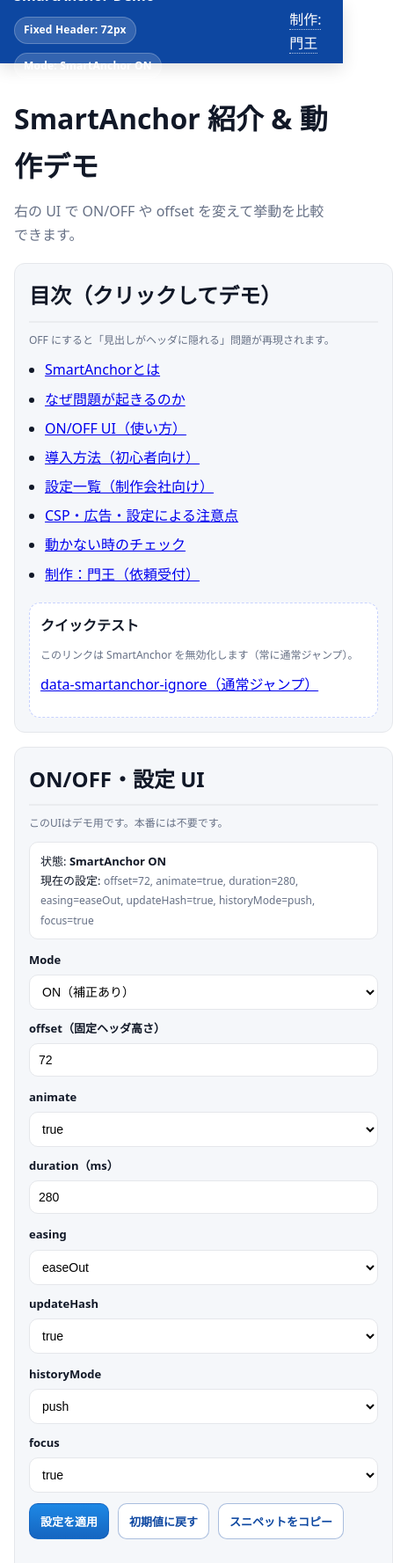
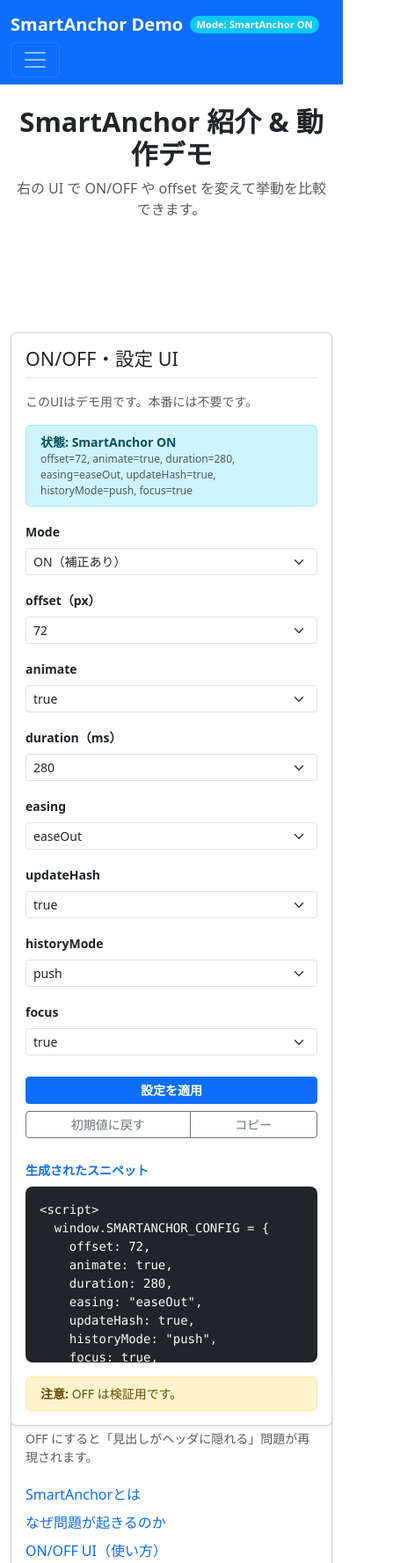
Before and after one commit to monou-jp/smartanchor, a plain HTML site: page docs/index.html in a window 390 px wide. Shown: the top 1777 px of the page at 88% size, 447 px wide, since content can reach past the window. Drawn offline with nearby package versions, Linux system fonts and the light colour scheme.

Commit message:
edit index.html;

```diff
--- a/docs/index.html
+++ b/docs/index.html
@@ -4,71 +4,35 @@
     <meta charset="UTF-8" />
     <meta name="viewport" content="width=device-width,initial-scale=1" />
     <title>SmartAnchor Demo | 固定ヘッダ対応アンカー補正</title>
-
+    <!-- Bootstrap 5 CSS -->
+    <link href="https://cdn.jsdelivr.net/npm/bootstrap@5.3.0/dist/css/bootstrap.min.css" rel="stylesheet">
     <style>
-        :root{
-            --header-h:72px;
-            --bg:#fff;
-            --muted:#667085;
-            --card:#f5f7fa;
-            --border:#e5e7eb;
-            --accent:#0d47a1;
-            --accent2:#1565c0;
-            --codebg:#0b0f19;
-            --codefg:#e6edf3;
+        :root {
+            --header-h: 72px;
         }
-        *{box-sizing:border-box;}
-        body{margin:0;font-family:system-ui,-apple-system,BlinkMacSystemFont,"Segoe UI",sans-serif;line-height:1.7;color:#111827;background:var(--bg);}
-        header{position:fixed;top:0;left:0;right:0;height:var(--header-h);background:var(--accent);color:#fff;display:flex;align-items:center;z-index:1000;box-shadow:0 6px 18px rgba(0,0,0,.12);}
-        .header-inner{width:100%;max-width:1020px;margin:0 auto;padding:0 16px;display:flex;align-items:center;gap:12px;justify-content:space-between;}
-        .brand{display:flex;align-items:center;gap:10px;font-weight:700;letter-spacing:.2px;flex-wrap:wrap;}
-        .pill{font-size:12px;background:rgba(255,255,255,.16);border:1px solid rgba(255,255,255,.22);padding:4px 10px;border-radius:999px;white-space:nowrap;}
-        .link{color:#fff;text-decoration:none;border-bottom:1px dotted rgba(255,255,255,.7);}
-        .link:hover{border-bottom-style:solid;}
-
-        main{padding-top:calc(var(--header-h) + 20px);max-width:1020px;margin:0 auto;padding-left:16px;padding-right:16px;padding-bottom:80px;}
-        .grid{display:grid;grid-template-columns:1fr;gap:16px;margin:18px 0 26px;}
-        @media (min-width:920px){.grid{grid-template-columns:1.1fr .9fr;}}
-        .card{background:var(--card);border:1px solid var(--border);border-radius:12px;padding:16px;}
-        .muted{color:var(--muted);}
-        nav.card ul{margin:10px 0 0;padding-left:18px;}
-        nav.card li{margin:6px 0;}
-
-        section{margin:42px 0;}
-        h1{margin:16px 0 6px;}
-        h2{margin:0 0 10px;padding-bottom:8px;border-bottom:2px solid #eaecef;}
-        h3{margin:18px 0 6px;}
-        p{margin:10px 0;}
-
-        pre{margin:10px 0;background:var(--codebg);color:var(--codefg);padding:14px;border-radius:12px;overflow-x:auto;font-size:13px;line-height:1.55;}
-        code{background:#eef2ff;border:1px solid #e0e7ff;padding:1px 6px;border-radius:6px;font-size:.95em;}
-
-        .controls{display:grid;gap:12px;}
-        .row{display:grid;grid-template-columns:1fr;gap:10px;}
-        @media (min-width:560px){.row{grid-template-columns:1fr 1fr;}}
-        label{display:grid;gap:6px;font-weight:600;font-size:13px;}
-        input[type="number"],select{width:100%;padding:10px;border-radius:10px;border:1px solid var(--border);background:#fff;font-size:14px;}
-
-        .btns{display:flex;gap:10px;flex-wrap:wrap;align-items:center;}
-        button{border:1px solid rgba(13,71,161,.35);background:linear-gradient(180deg,#1e88e5,var(--accent2));color:#fff;padding:10px 12px;border-radius:10px;cursor:pointer;font-weight:700;font-size:13px;}
-        button.secondary{background:#fff;color:#0d47a1;border:1px solid rgba(13,71,161,.35);}
-        button:disabled{opacity:.55;cursor:not-allowed;}
-
-        .status{padding:10px 12px;border-radius:10px;border:1px solid var(--border);background:#fff;font-size:13px;}
-        .status strong{font-weight:800;}
-
-        .note{border-left:4px solid #93c5fd;background:#eff6ff;padding:12px;border-radius:10px;}
-        .warn{border-left:4px solid #fbbf24;background:#fffbeb;padding:12px;border-radius:10px;}
-
-        .table{width:100%;border-collapse:collapse;border:1px solid var(--border);border-radius:12px;overflow:hidden;background:#fff;font-size:14px;}
-        .table th,.table td{padding:10px;border-bottom:1px solid var(--border);text-align:left;vertical-align:top;}
-        .table th{background:#f8fafc;font-size:13px;}
-        .table tr:last-child td{border-bottom:0;}
-
-        footer{margin-top:70px;padding:40px 16px;background:#f5f5f5;text-align:center;font-size:13px;color:#374151;}
-
-        .demo-box{margin:18px 0 0;padding:12px;background:#fff;border:1px dashed #c7d2fe;border-radius:12px;}
-        .small{font-size:12px;}
+        body {
+            padding-top: var(--header-h);
+        }
+        pre {
+            background: #212529;
+            color: #f8f9fa;
+            padding: 1rem;
+            border-radius: 0.5rem;
+            font-size: 0.875rem;
+        }
+        .demo-box {
+            border: 2px dashed #dee2e6;
+            padding: 1rem;
+            border-radius: 0.5rem;
+            margin-top: 1rem;
+        }
+        .navbar-brand {
+            font-weight: bold;
+        }
+        .table-responsive {
+            border-radius: 0.5rem;
+            overflow: hidden;
+        }
     </style>
 
     <!-- SmartAnchor config (drop-in) -->
@@ -85,183 +49,99 @@
 
 <body>
 <header>
-    <div class="header-inner">
-        <div class="brand">
+    <nav class="navbar navbar-expand-lg navbar-dark bg-primary fixed-top shadow-sm" style="min-height: var(--header-h);">
+        <div class="container">
+            <a class="navbar-brand d-flex align-items-center gap-2" href="#">
                 <span>SmartAnchor Demo</span>
-            <span class="pill">Fixed Header: 72px</span>
-            <span class="pill" id="pill-mode">Mode: SmartAnchor ON</span>
-        </div>
-        <div>
-            <a class="link" href="https://monou.jp" target="_blank" rel="noopener">制作: 門王</a>
+                <span class="badge rounded-pill bg-light text-primary d-none d-sm-inline-block" style="font-size: 0.7rem;">Fixed Header: 72px</span>
+                <span class="badge rounded-pill bg-info text-white" id="pill-mode" style="font-size: 0.7rem;">Mode: SmartAnchor ON</span>
+            </a>
+            <button class="navbar-toggler" type="button" data-bs-toggle="collapse" data-bs-target="#navbarNav" aria-controls="navbarNav" aria-expanded="false" aria-label="Toggle navigation">
+                <span class="navbar-toggler-icon"></span>
+            </button>
+            <div class="collapse navbar-collapse" id="navbarNav">
+                <ul class="navbar-nav ms-auto">
+                    <li class="nav-item">
+                        <a class="nav-link" href="https://monou.jp" target="_blank" rel="noopener">制作: 門王</a>
+                    </li>
+                </ul>
             </div>
         </div>
+    </nav>
 </header>
 
-<main>
-    <h1>SmartAnchor 紹介 & 動作デモ</h1>
-    <p class="muted">右の UI で ON/OFF や offset を変えて挙動を比較できます。</p>
+<main class="container my-5">
+    <div class="row">
+        <div class="col-12 text-center mb-4">
+            <h1 class="display-5 fw-bold">SmartAnchor 紹介 & 動作デモ</h1>
+            <p class="text-muted">右の UI で ON/OFF や offset を変えて挙動を比較できます。</p>
+        </div>
+    </div>
 
-    <div class="grid">
-        <nav class="card" aria-label="目次">
-            <h2>目次（クリックしてデモ）</h2>
-            <p class="muted small">OFF にすると「見出しがヘッダに隠れる」問題が再現されます。</p>
-            <ul>
-                <li><a href="#what">SmartAnchorとは</a></li>
-                <li><a href="#problem">なぜ問題が起きるのか</a></li>
-                <li><a href="#try">ON/OFF UI（使い方）</a></li>
-                <li><a href="#usage">導入方法（初心者向け）</a></li>
-                <li><a href="#options">設定一覧（制作会社向け）</a></li>
-                <li><a href="#csp">CSP・広告・設定による注意点</a></li>
-                <li><a href="#troubleshooting">動かない時のチェック</a></li>
-                <li><a href="#about-monou">制作：門王（依頼受付）</a></li>
+    <div class="row g-4">
+        <div class="col-lg-7 order-lg-1 order-2">
+            <nav class="card shadow-sm mb-4" aria-label="目次">
+                <div class="card-body">
+                    <h2 class="card-title h4 border-bottom pb-2 mb-3">目次（クリックしてデモ）</h2>
+                    <p class="text-muted small">OFF にすると「見出しがヘッダに隠れる」問題が再現されます。</p>
+                    <ul class="list-group list-group-flush mb-3">
+                        <li class="list-group-item border-0 px-0 py-1"><a href="#what" class="text-decoration-none">SmartAnchorとは</a></li>
+                        <li class="list-group-item border-0 px-0 py-1"><a href="#problem" class="text-decoration-none">なぜ問題が起きるのか</a></li>
+                        <li class="list-group-item border-0 px-0 py-1"><a href="#try" class="text-decoration-none">ON/OFF UI（使い方）</a></li>
+                        <li class="list-group-item border-0 px-0 py-1"><a href="#usage" class="text-decoration-none">導入方法（初心者向け）</a></li>
+                        <li class="list-group-item border-0 px-0 py-1"><a href="#options" class="text-decoration-none">設定一覧（制作会社向け）</a></li>
+                        <li class="list-group-item border-0 px-0 py-1"><a href="#csp" class="text-decoration-none">CSP・広告・設定による注意点</a></li>
+                        <li class="list-group-item border-0 px-0 py-1"><a href="#troubleshooting" class="text-decoration-none">動かない時のチェック</a></li>
+                        <li class="list-group-item border-0 px-0 py-1"><a href="#about-monou" class="text-decoration-none">制作：門王（依頼受付）</a></li>
                     </ul>
 
-            <div class="demo-box">
-                <strong>クイックテスト</strong>
-                <p class="muted small">このリンクは SmartAnchor を無効化します（常に通常ジャンプ）。</p>
-                <p><a href="#problem" data-smartanchor-ignore>data-smartanchor-ignore（通常ジャンプ）</a></p>
+                    <div class="demo-box bg-light">
+                        <strong class="d-block mb-2 text-primary">クイックテスト</strong>
+                        <p class="text-muted small mb-2">このリンクは SmartAnchor を無効化します（常に通常ジャンプ）。</p>
+                        <a href="#problem" data-smartanchor-ignore class="btn btn-sm btn-outline-secondary">data-smartanchor-ignore（通常ジャンプ）</a>
+                    </div>
                 </div>
             </nav>
 
-        <aside class="card">
-            <h2>ON/OFF・設定 UI</h2>
-            <p class="muted small">このUIはデモ用です。本番には不要です。</p>
-
-            <div class="controls">
-                <div class="status">
-                    状態: <strong id="statusText">SmartAnchor ON</strong><br />
-                    現在の設定: <span id="statusConfig" class="muted small"></span>
-                </div>
-
-                <div class="row">
-                    <label>
-                        Mode
-                        <select id="modeSelect">
-                            <option value="on" selected>ON（補正あり）</option>
-                            <option value="off">OFF（通常ジャンプ）</option>
-                        </select>
-                    </label>
-
-                    <label>
-                        offset（固定ヘッダ高さ）
-                        <input id="offsetInput" type="number" min="0" step="1" value="72" />
-                    </label>
-                </div>
-
-                <div class="row">
-                    <label>
-                        animate
-                        <select id="animateSelect">
-                            <option value="true" selected>true</option>
-                            <option value="false">false</option>
-                        </select>
-                    </label>
-
-                    <label>
-                        duration（ms）
-                        <input id="durationInput" type="number" min="0" step="10" value="280" />
-                    </label>
-                </div>
-
-                <div class="row">
-                    <label>
-                        easing
-                        <select id="easingSelect">
-                            <option value="easeOut" selected>easeOut</option>
-                            <option value="easeInOut">easeInOut</option>
-                            <option value="linear">linear</option>
-                        </select>
-                    </label>
-
-                    <label>
-                        updateHash
-                        <select id="updateHashSelect">
-                            <option value="true" selected>true</option>
-                            <option value="false">false</option>
-                        </select>
-                    </label>
-                </div>
-
-                <div class="row">
-                    <label>
-                        historyMode
-                        <select id="historyModeSelect">
-                            <option value="push" selected>push</option>
-                            <option value="replace">replace</option>
-                        </select>
-                    </label>
-
-                    <label>
-                        focus
-                        <select id="focusSelect">
-                            <option value="true" selected>true</option>
-                            <option value="false">false</option>
-                        </select>
-                    </label>
-                </div>
-
-                <div class="btns">
-                    <button id="applyBtn">設定を適用</button>
-                    <button id="resetBtn" class="secondary">初期値に戻す</button>
-                    <button id="copyBtn" class="secondary">スニペットをコピー</button>
-                </div>
-
-                <div class="note small" id="copyHint" style="display:none;">
-                    コピーしました（使えない環境では下のテキストを手動でコピーしてください）
-                </div>
-
-                <div class="demo-box">
-                    <strong>生成されたスニペット（貼り付け用）</strong>
-                    <pre id="snippetBox"></pre>
-                </div>
-
-                <div class="warn small">
-                    <strong>注意:</strong> OFF は検証・切り分け用です。本番サイトでは通常 ON のまま使います。
-                </div>
-            </div>
-        </aside>
-    </div>
-
-    <section id="what">
-        <h2>SmartAnchorとは</h2>
+            <section id="what" class="mb-5">
+                <h2 class="h3 border-bottom pb-2 mb-3">SmartAnchorとは</h2>
                 <p>
-            固定ヘッダ（position: fixed / sticky）が原因で発生するアンカーリンクのズレを、
+                    固定ヘッダ（<code>position: fixed / sticky</code>）が原因で発生するアンカーリンクのズレを、
                     既存サイトに後付けで一括解決する軽量スクリプトです。
                 </p>
             </section>
 
-    <section id="problem">
-        <h2>なぜ問題が起きるのか（fixed header 問題）</h2>
+            <section id="problem" class="mb-5">
+                <h2 class="h3 border-bottom pb-2 mb-3">なぜ問題が起きるのか（fixed header 問題）</h2>
                 <p>
                     ブラウザ標準の <code>#anchor</code> ジャンプは「対象要素の上端を viewport 上端に合わせる」動作です。
                     固定ヘッダがあると viewport 上端が覆われるため、見出しが隠れます。
                 </p>
             </section>
 
-    <section id="try">
-        <h2>ON/OFF UI（使い方）</h2>
-        <ol>
-            <li>右の Mode を OFF にする</li>
-            <li>目次リンクをクリックして「隠れる」問題を確認</li>
-            <li>Mode を ON に戻して補正を確認</li>
-            <li>offset をサイトのヘッダ高さに合わせる</li>
+            <section id="try" class="mb-5">
+                <h2 class="h3 border-bottom pb-2 mb-3">ON/OFF UI（使い方）</h2>
+                <ol class="list-group list-group-numbered list-group-flush">
+                    <li class="list-group-item border-0">右の Mode を OFF にする</li>
+                    <li class="list-group-item border-0">目次リンクをクリックして「隠れる」問題を確認</li>
+                    <li class="list-group-item border-0">Mode を ON に戻して補正を確認</li>
+                    <li class="list-group-item border-0">offset をサイトのヘッダ高さに合わせる</li>
                 </ol>
             </section>
 
-    <section id="usage">
-        <h2>導入方法（初心者向け）</h2>
-        <pre>
-&lt;script&gt;
+            <section id="usage" class="mb-5">
+                <h2 class="h3 border-bottom pb-2 mb-3">導入方法（初心者向け）</h2>
+                <pre>&lt;script&gt;
   window.SMARTANCHOR_CONFIG = { offset: 72, autoInit: true };
 &lt;/script&gt;
-&lt;script src="/assets/js/smartanchor.js" defer&gt;&lt;/script&gt;
-    </pre>
+&lt;script src="/assets/js/smartanchor.js" defer&gt;&lt;/script&gt;</pre>
             </section>
 
-    <section id="options">
-        <h2>設定一覧（制作会社向け）</h2>
-        <table class="table">
-            <thead>
+            <section id="options" class="mb-5">
+                <h2 class="h3 border-bottom pb-2 mb-3">設定一覧（制作会社向け）</h2>
+                <div class="table-responsive border shadow-sm">
+                    <table class="table table-hover mb-0">
+                        <thead class="table-light">
                             <tr><th>option</th><th>type</th><th>説明</th></tr>
                         </thead>
                         <tbody>
@@ -274,47 +154,146 @@
                             <tr><td>focus</td><td>boolean</td><td>a11y focus</td></tr>
                         </tbody>
                     </table>
+                </div>
             </section>
 
-    <section id="csp">
-        <h2>CSP・広告・設定による注意点（動かなくなる可能性）</h2>
+            <section id="csp" class="mb-5">
+                <h2 class="h3 border-bottom pb-2 mb-3">CSP・広告・設定による注意点</h2>
 
-        <h3>CSP</h3>
-        <p class="muted small">
+                <h3 class="h5 mt-4">CSP</h3>
+                <p class="text-muted small">
                     外部JSを禁止している場合、smartanchor.js 自体が読み込めません。推奨は自サイト配信（'self'）です。
                 </p>
 
-        <h3>広告ブロッカー</h3>
-        <p class="muted small">
+                <h3 class="h5 mt-4">広告ブロッカー</h3>
+                <p class="text-muted small">
                     CDN配信のJSがブロックされることがあります。自サイト配信が安全です。
                 </p>
 
-        <h3>WordPress最適化/キャッシュ</h3>
-        <p class="muted small">
+                <h3 class="h5 mt-4">WordPress最適化/キャッシュ</h3>
+                <p class="text-muted small">
                     結合や遅延で実行順が変わると設定が効かないことがあります。smartanchor.js を除外するのが安全です。
                 </p>
             </section>
 
-    <section id="troubleshooting">
-        <h2>動かない時のチェック</h2>
-        <ol>
-            <li>smartanchor.js のパスが正しいか</li>
-            <li>SMARTANCHOR_CONFIG が先に定義されているか</li>
-            <li>offset が実ヘッダ高さと合っているか</li>
-            <li>最適化/キャッシュで順序が変わっていないか</li>
-        </ol>
+            <section id="troubleshooting" class="mb-5">
+                <h2 class="h3 border-bottom pb-2 mb-3">動かない時のチェック</h2>
+                <ul class="list-group list-group-flush">
+                    <li class="list-group-item border-0"><span class="badge bg-danger me-2">1</span> smartanchor.js のパスが正しいか</li>
+                    <li class="list-group-item border-0"><span class="badge bg-danger me-2">2</span> SMARTANCHOR_CONFIG が先に定義されているか</li>
+                    <li class="list-group-item border-0"><span class="badge bg-danger me-2">3</span> offset が実ヘッダ高さと合っているか</li>
+                    <li class="list-group-item border-0"><span class="badge bg-danger me-2">4</span> 最適化/キャッシュで順序が変わっていないか</li>
+                </ul>
             </section>
 
-    <section id="about-monou">
-        <h2>制作：門王（依頼受付）</h2>
+            <section id="about-monou" class="mb-5">
+                <h2 class="h3 border-bottom pb-2 mb-3">制作：門王（依頼受付）</h2>
                 <p>
-            SmartAnchor は <a href="https://monou.jp" target="_blank" rel="noopener">門王（monou.jp）</a> が制作しています。
+                    SmartAnchor は <a href="https://monou.jp" target="_blank" rel="noopener" class="text-primary text-decoration-none fw-bold">門王（monou.jp）</a> が制作しています。
                     既存サイト向けの軽量スクリプト開発や、WordPress/静的サイトの改善などのご依頼を受け付けています。
                 </p>
             </section>
+        </div>
 
-    <footer>SmartAnchor Demo Page / © monou.jp</footer>
+        <aside class="col-lg-5 order-lg-2 order-1">
+            <div class="card shadow-sm sticky-lg-top" style="top: calc(var(--header-h) + 1rem); z-index: 100;">
+                <div class="card-body">
+                    <h2 class="card-title h4 border-bottom pb-2 mb-3">ON/OFF・設定 UI</h2>
+                    <p class="text-muted small">このUIはデモ用です。本番には不要です。</p>
+
+                    <div class="alert alert-info py-2 px-3 small mb-3">
+                        <div class="fw-bold">状態: <span id="statusText">SmartAnchor ON</span></div>
+                        <div id="statusConfig" class="text-muted" style="font-size: 0.75rem;"></div>
+                    </div>
+
+                    <div class="row g-3">
+                        <div class="col-md-6">
+                            <label class="form-label small fw-bold">Mode</label>
+                            <select id="modeSelect" class="form-select form-select-sm">
+                                <option value="on" selected>ON（補正あり）</option>
+                                <option value="off">OFF（通常ジャンプ）</option>
+                            </select>
+                        </div>
+                        <div class="col-md-6">
+                            <label class="form-label small fw-bold">offset（px）</label>
+                            <input id="offsetInput" type="number" class="form-select form-select-sm" min="0" step="1" value="72" />
+                        </div>
+                        <div class="col-md-6">
+                            <label class="form-label small fw-bold">animate</label>
+                            <select id="animateSelect" class="form-select form-select-sm">
+                                <option value="true" selected>true</option>
+                                <option value="false">false</option>
+                            </select>
+                        </div>
+                        <div class="col-md-6">
+                            <label class="form-label small fw-bold">duration（ms）</label>
+                            <input id="durationInput" type="number" class="form-select form-select-sm" min="0" step="10" value="280" />
+                        </div>
+                        <div class="col-md-6">
+                            <label class="form-label small fw-bold">easing</label>
+                            <select id="easingSelect" class="form-select form-select-sm">
+                                <option value="easeOut" selected>easeOut</option>
+                                <option value="easeInOut">easeInOut</option>
+                                <option value="linear">linear</option>
+                            </select>
+                        </div>
+                        <div class="col-md-6">
+                            <label class="form-label small fw-bold">updateHash</label>
+                            <select id="updateHashSelect" class="form-select form-select-sm">
+                                <option value="true" selected>true</option>
+                                <option value="false">false</option>
+                            </select>
+                        </div>
+                        <div class="col-md-6">
+                            <label class="form-label small fw-bold">historyMode</label>
+                            <select id="historyModeSelect" class="form-select form-select-sm">
+                                <option value="push" selected>push</option>
+                                <option value="replace">replace</option>
+                            </select>
+                        </div>
+                        <div class="col-md-6">
+                            <label class="form-label small fw-bold">focus</label>
+                            <select id="focusSelect" class="form-select form-select-sm">
+                                <option value="true" selected>true</option>
+                                <option value="false">false</option>
+                            </select>
+                        </div>
+                    </div>
+
+                    <div class="d-grid gap-2 mt-4">
+                        <button id="applyBtn" class="btn btn-primary btn-sm fw-bold">設定を適用</button>
+                        <div class="btn-group">
+                            <button id="resetBtn" class="btn btn-outline-secondary btn-sm">初期値に戻す</button>
+                            <button id="copyBtn" class="btn btn-outline-secondary btn-sm">コピー</button>
+                        </div>
+                    </div>
+
+                    <div id="copyHint" class="alert alert-success py-1 px-2 mt-2 small" style="display:none;">
+                        コピーしました
+                    </div>
+
+                    <div class="mt-4">
+                        <label class="form-label small fw-bold text-primary">生成されたスニペット</label>
+                        <pre id="snippetBox" class="mb-0" style="max-height: 200px; overflow-y: auto;"></pre>
+                    </div>
+
+                    <div class="alert alert-warning py-2 px-3 small mt-3 mb-0">
+                        <strong>注意:</strong> OFF は検証用です。
+                    </div>
+                </div>
+            </div>
+        </aside>
+    </div>
 </main>
+
+<footer class="bg-light py-5 mt-5 border-top">
+    <div class="container text-center">
+        <p class="text-muted small mb-0">SmartAnchor Demo Page / &copy; monou.jp</p>
+    </div>
+</footer>
+
+<!-- Bootstrap 5 JS Bundle -->
+<script src="https://cdn.jsdelivr.net/npm/bootstrap@5.3.0/dist/js/bootstrap.bundle.min.js"></script>
 
 <script>
     (function () {
@@ -457,7 +436,7 @@ try { target.scrollIntoView(); } catch (ex3) {}
 }
 }
 
-document.addEventListener('click', nativeAnchorHandler, true);
+document.addEventListener('click', nativeAnchorHandler, false);
 
 elApply.addEventListener('click', function () {
 readUIIntoState();
```
Lines whose indentation alone changed are shown as unchanged.
